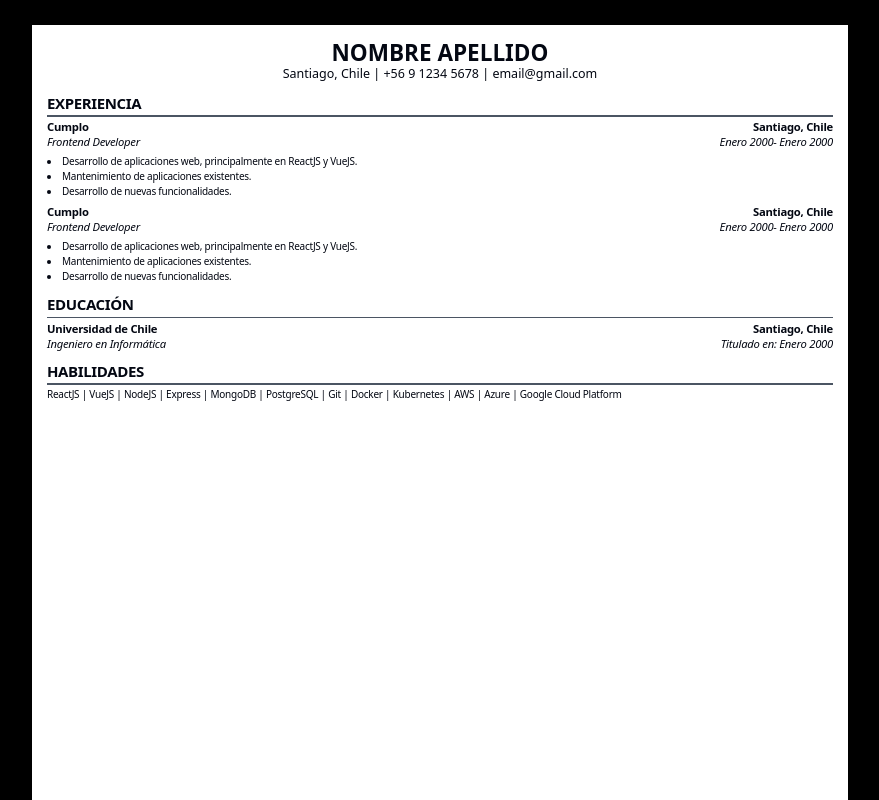
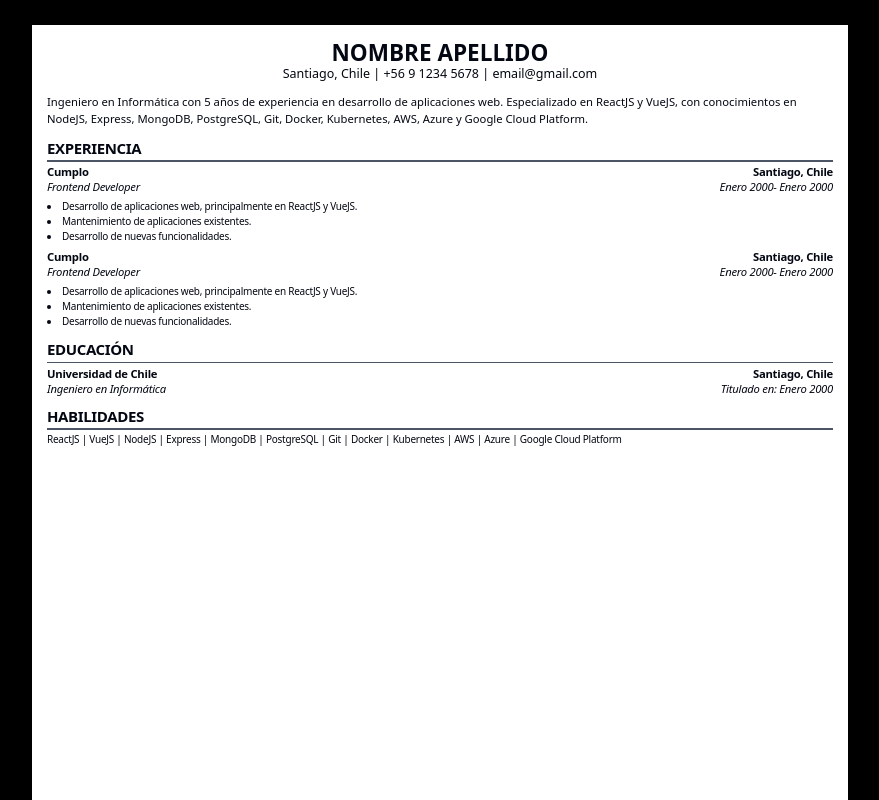
Before and after one commit to rubenpenap/cv-master, a React (Vite) app: page / in a window 1280 px wide. Shown: the top 800 px of the page, without its empty margins (200-1079 px from the left). Built offline with nearby package versions, Linux system fonts and the light colour scheme.

Commit message:
Add summary field to data and display it in App component

```diff
--- a/src/App.tsx
+++ b/src/App.tsx
@@ -7,6 +7,7 @@ function App() {
 		<main className='w-[81.6rem] h-[105.462rem] mt-10 mx-auto p-6 bg-white'>
 			<h1 className='text-4xl font-bold text-center'>{data.name}</h1>
 			<p className='text-xl text-center mb-4'>{`${data.location} | ${data.phone} | ${data.email}`}</p>
+			<p className='text-lg mb-4'>{data.summary}</p>
 			<Section title='EXPERIENCIA' items={data.experience} />
 			<Section title='EDUCACIÓN' items={data.education} />
 			<Section title='HABILIDADES' items={data.skills} />
--- a/src/data/data.ts
+++ b/src/data/data.ts
@@ -3,6 +3,7 @@ export type Data = {
 	location: string;
 	phone: string;
 	email: string;
+	summary: string;
 	experience: Item[];
 	education: Item[];
 	skills: string[];
@@ -25,6 +26,8 @@ export const data: Data = {
 	location: 'Santiago, Chile',
 	phone: '+56 9 1234 5678',
 	email: 'email@gmail.com',
+	summary:
+		'Ingeniero en Informática con 5 años de experiencia en desarrollo de aplicaciones web. Especializado en ReactJS y VueJS, con conocimientos en NodeJS, Express, MongoDB, PostgreSQL, Git, Docker, Kubernetes, AWS, Azure y Google Cloud Platform.',
 	experience: [
 		{
 			id: `experience-1`,
```
